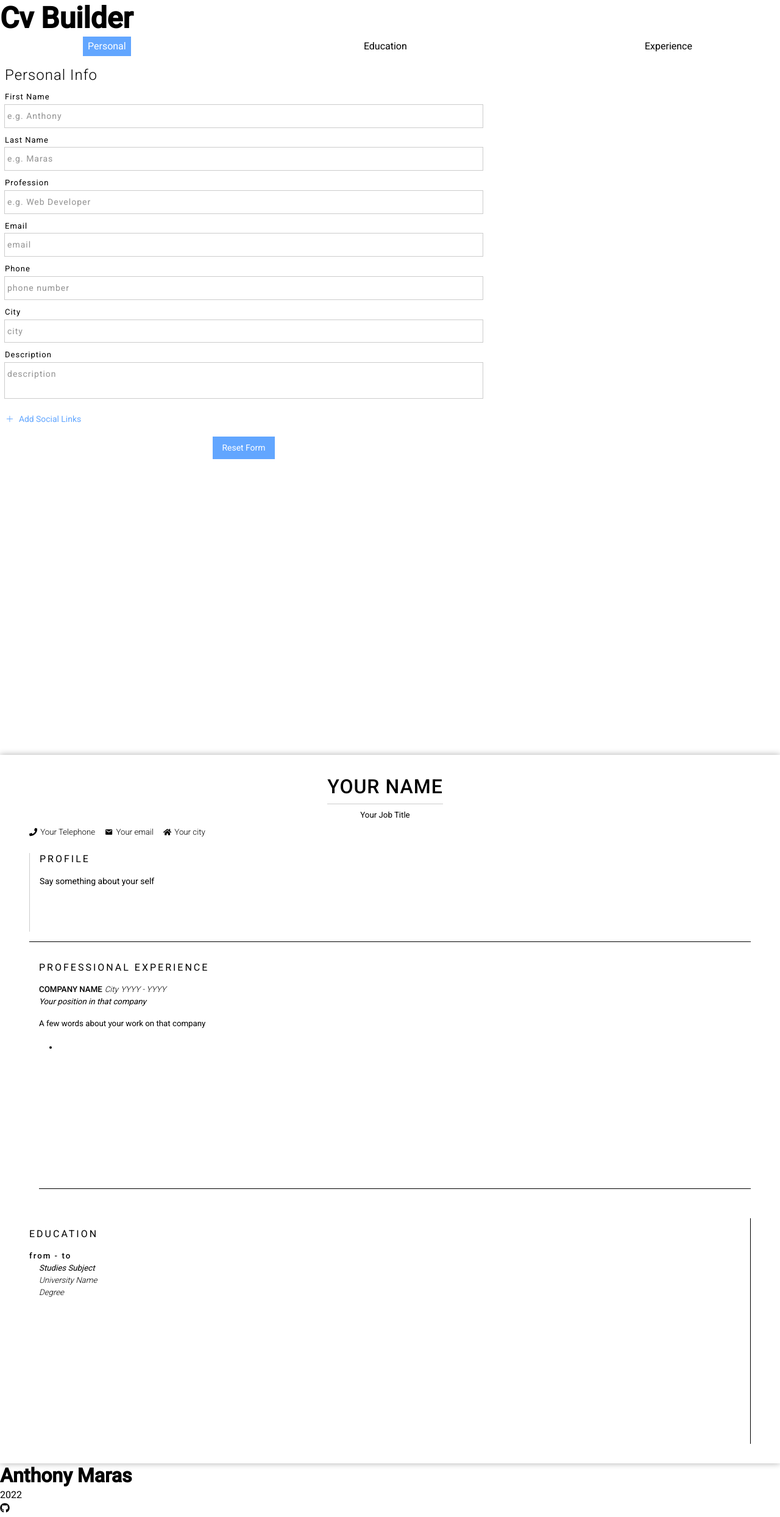
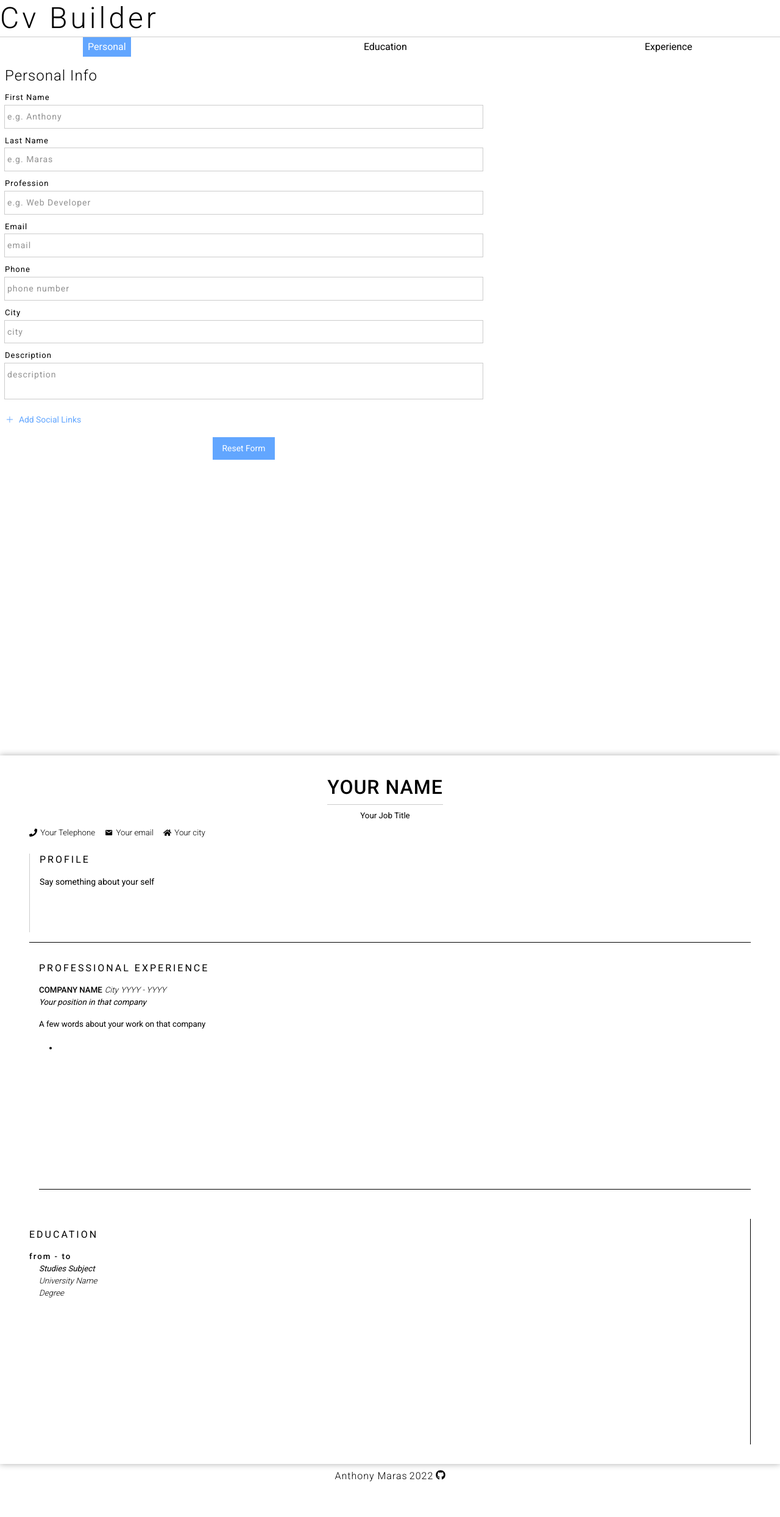
Before and after one commit to anmaras/cv-project, a React (Create React App) app: page / in a window 1280 px wide. Shown: the whole page at 61% size. After the commit the page ends 2442 px from the top, so only its background shows below. Built offline with nearby package versions, Linux system fonts and the light colour scheme.

Commit message:
add header and footer style

```diff
--- a/src/index.css
+++ b/src/index.css
@@ -96,6 +96,12 @@ main {
   grid-template-rows: 1fr 1fr;
   gap: 1rem;
   /* overflow: auto; */
+}
+
+header h1 {
+  font-weight: 300;
+  letter-spacing: 5px;
+  border-bottom: 1px solid var(--light-grey);
 }
 
 label {
@@ -197,6 +203,25 @@ legend {
   padding-inline: 0.2rem;
 }
 
+footer {
+  text-align: center;
+  padding-block: 0.5rem;
+}
+
+footer h2,
+footer p,
+footer a {
+  display: inline-block;
+  font-size: 1rem;
+  font-weight: 300;
+  letter-spacing: 1px;
+  margin-inline: 0.1rem;
+}
+
+footer a {
+  vertical-align: middle;
+}
+
 @media (min-width: 1440px) {
   #root {
     place-items: center;
```
